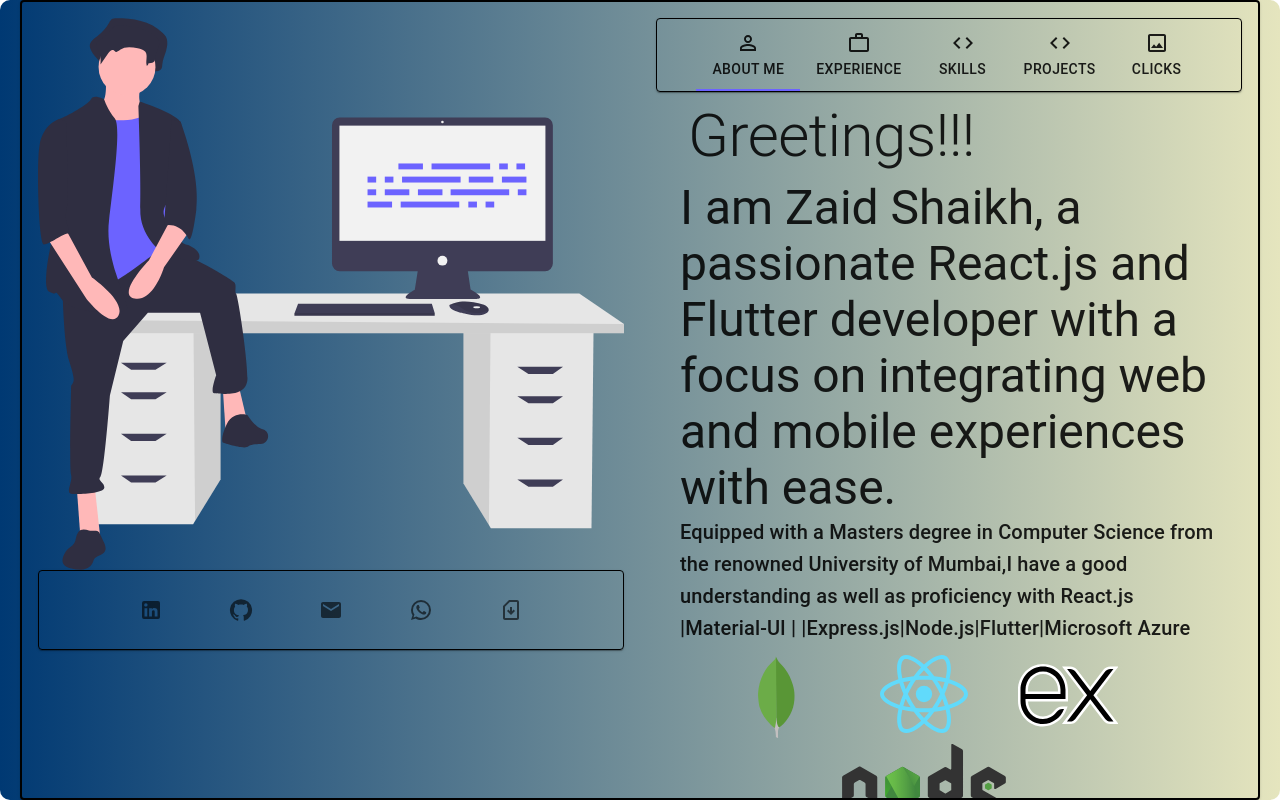
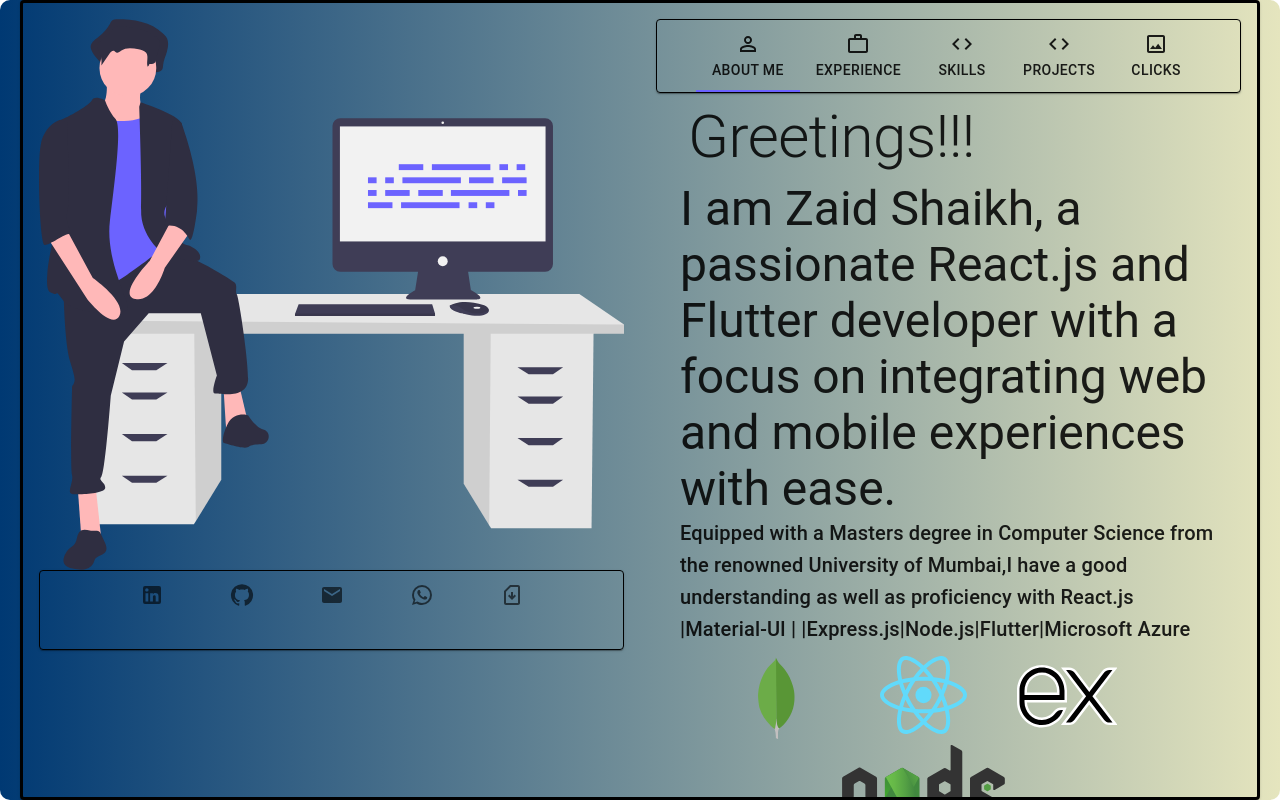
Before and after one commit to zaidshaikh3105/Z--d, a React (Vite) app: page / in a window 1280 px wide. Built offline with nearby package versions, Linux system fonts and the light colour scheme.

Commit message:
done for the day :-)

```diff
--- a/src/App.jsx
+++ b/src/App.jsx
@@ -186,18 +186,9 @@ const Projects = () => (
     <Typography variant="h4" gutterBottom>
       Projects
     </Typography>
-    {/* Projects content */}
-  </Container>
-  //Contact
-);
-const Contact = () => (
-  <Container>
-    <Typography variant="h4" gutterBottom>
-      Contact
-    </Typography>
-    {/* Projects content */}
   </Container>
 );
+
 //Clicks
 const clicks = [
   "./clicks_3.jpg",
@@ -265,11 +256,11 @@ const App = () => {
           alignItems: "center",
           justifyContent: "center",
           background: "linear-gradient(to right, #003973, #E5E5BE)",
-          height: "100vh", // Full height of the screen
-          width: "100vw", // Full width of the screen
+          height: "100vh",
+          // width: "100vw",
           margin: "auto",
           padding: "20px",
-          borderRadius: "10px", // Adjust the radius as needed
+          borderRadius: "10px",
         }}
       >
         <Card
@@ -277,10 +268,9 @@ const App = () => {
             backgroundColor: "transparent",
             borderRadius: "100",
             borderColor: "black",
-            borderStyle: "solid", // Specify the border style (optional)
-            borderWidth: "2px",
-            height: "800px", // Full height of the screen
-            width: "1500px", // Full width of the screen
+            borderStyle: "solid",
+            height: "800px",
+            width: "1500px",
           }}
         >
           <Grid container>
@@ -296,11 +286,10 @@ const App = () => {
                       backgroundColor: "transparent",
                       borderRadius: "100",
                       borderColor: "black",
-                      borderStyle: "solid", // Specify the border style (optional)
+                      borderStyle: "solid",
                       borderWidth: "1px",
                       display: "flex",
-                      justifyContent: "center", // Center horizontally
-                      alignItems: "center",
+                      justifyContent: "center",
                       height: "80px",
                     }}
                   >
@@ -326,10 +315,10 @@ const App = () => {
                     backgroundColor: "transparent",
                     borderRadius: "100",
                     borderColor: "black",
-                    borderStyle: "solid", // Specify the border style (optional)
+                    borderStyle: "solid",
                     borderWidth: "1px",
                     display: "flex",
-                    justifyContent: "center", // Center horizontally
+                    justifyContent: "center",
                     alignItems: "center",
                   }}
                 >
@@ -367,12 +356,7 @@ const App = () => {
                       component={Link}
                       to="/projects"
                     />
-                    {/* <Tab
-                      label="contact"
-                      icon={<EmailOutlined />}
-                      component={Link}
-                      to="/contact"
-                    /> */}
+
                     <Tab
                       label="Clicks"
                       icon={<PhotoOutlined />}
@@ -386,7 +370,6 @@ const App = () => {
                   <Route path="/experience" element={<Experience />} />
                   <Route path="/skills" element={<Skills />} />
                   <Route path="/projects" element={<Projects />} />
-                  <Route path="/contact" element={<Contact />} />
                   <Route path="/clicks" element={<Clicks />} />
                 </Routes>
               </CardContent>
```
